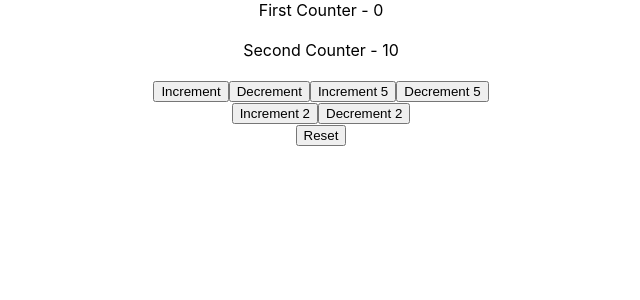
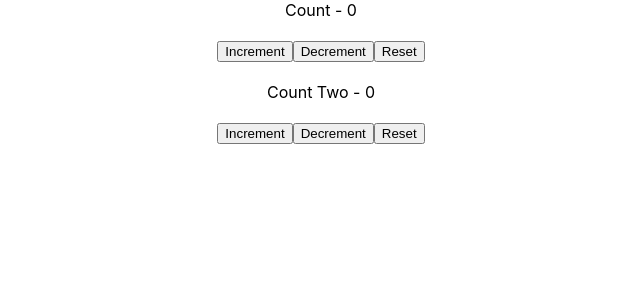
Before and after one commit to GeekShubhamRajput/react-hooks-exploration, a React (Create React App) app in the folder react-hooks-demo/: page / in a window 1280 px wide. Shown: the top 300 px of the page, without its empty margins (319-959 px from the left). Built offline with nearby package versions, Linux system fonts and the light colour scheme.

Commit message:
Multiple useReducers

```diff
--- a/react-hooks-demo/src/App.js
+++ b/react-hooks-demo/src/App.js
@@ -14,6 +14,7 @@ import { ContextHook } from './components/ContextHook'
 import ClassMouse from "./components/ClassMouse";
 import { ReducerCounter } from "./components/ReducerCounter"
 import { ReducerCounterOne } from "./components/ReducerCounterOne"
+import { MultipleReducer } from "./components/MultipleReducer"
 
 export const UserContext = React.createContext()
 export const ChannelContext = React.createContext()
@@ -21,8 +22,9 @@ export const ChannelContext = React.createContext()
 function App() {
   return (
     <div className="App">
-      {/* <ReducerCounter /> */}
-      <ReducerCounterOne />
+      {/* <ReducerCounter />
+      <ReducerCounterOne /> */}
+      <MultipleReducer />
     </div>
   );
 }
--- /dev/null
+++ b/react-hooks-demo/src/components/MultipleReducer.js
@@ -0,0 +1,36 @@
+import { useReducer } from "react";
+
+const initialState = 0
+
+const reducer = (state, action) => {
+  switch(action.type){
+    case 'increment' :
+      return state + 1
+    case 'decrement' :
+      return state - 1
+    case 'reset' :
+      return initialState
+    default :
+      return state
+  }
+}
+
+export const MultipleReducer = () =>{
+
+  const [count, dispatch] = useReducer(reducer, initialState)
+  const [countTwo, dispatchTwo] = useReducer(reducer, initialState)
+
+  return(
+    <div>
+      <div>Count - {count}</div><br />
+      <button onClick={() => dispatch({type: 'increment'})}>Increment</button>
+      <button onClick={() => dispatch({type: 'decrement'})}>Decrement</button>
+      <button onClick={() => dispatch({type: 'reset'})}>Reset</button><br /><br />
+
+      <div>Count Two - { countTwo }</div><br />
+      <button onClick={() => dispatchTwo({type: 'increment'})}>Increment</button>
+      <button onClick={() => dispatchTwo({type: 'decrement'})}>Decrement</button>
+      <button onClick={() => dispatchTwo({type: 'reset'})}>Reset</button><br />
+    </div>
+  )
+}
```
Also changed, not shown: 1 other file (tests, documents, lock files or other folders).
